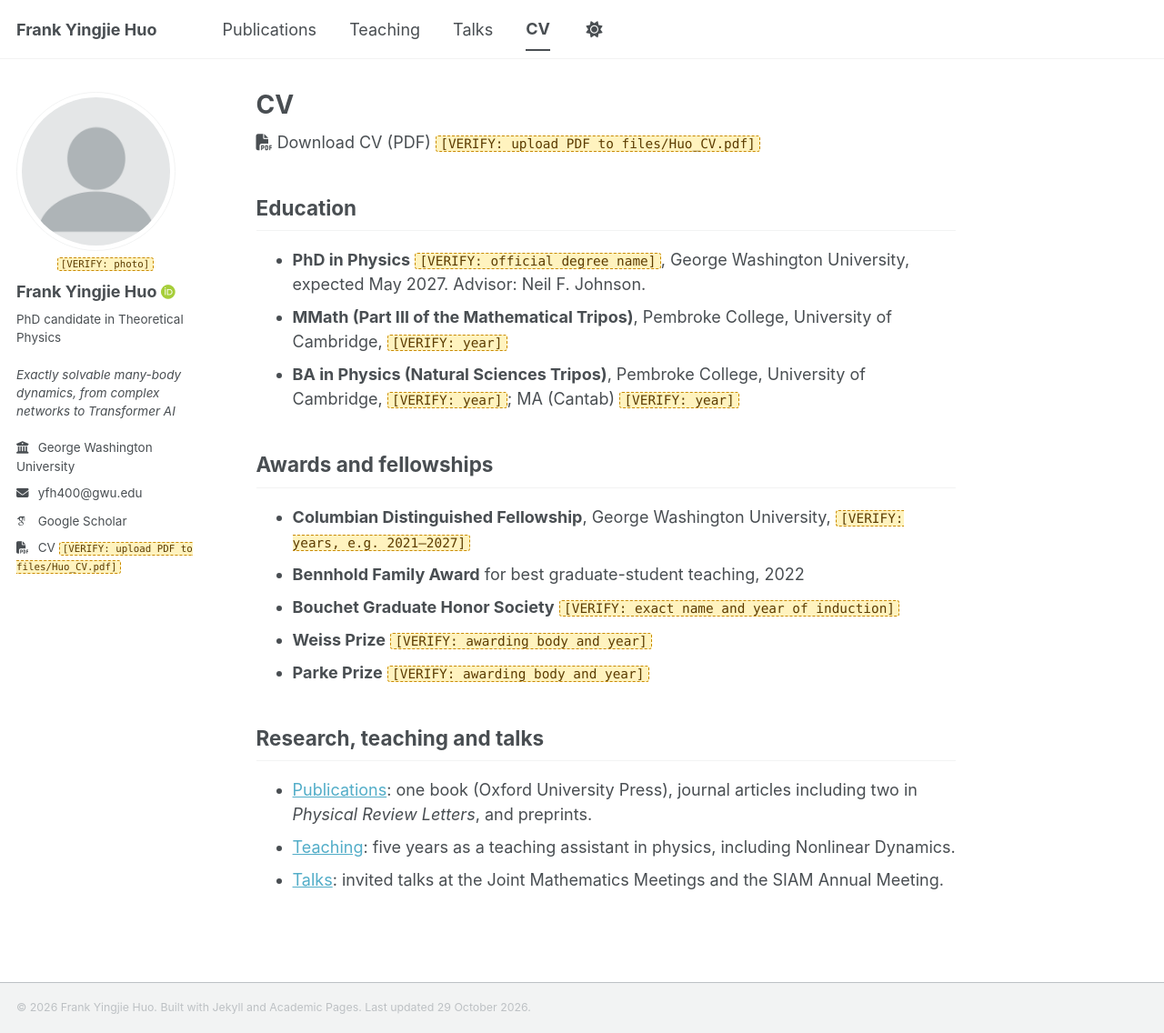
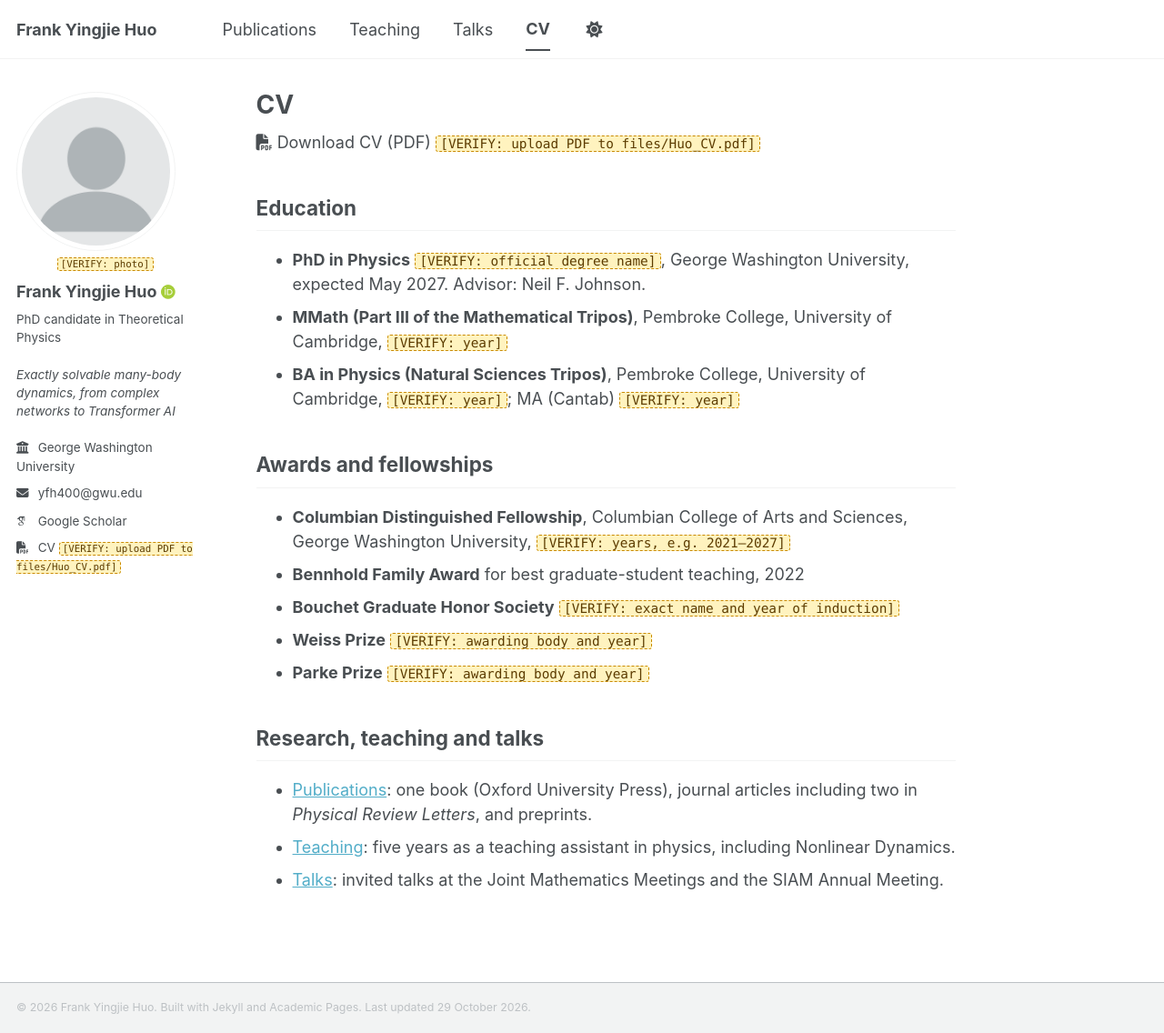
Before and after one commit to FrankHuo-217/huo.github.io, a Jekyll site: the page built from _pages/cv.md, in a window 1280 px wide and 1136 px high. Shown: the whole window at 91% size. Built offline with Jekyll 4.4.1, drawn with Linux system fonts in a browser that asks for light colours; some web fonts are replaced; a script bundle is joined from its source files by our own code.

Commit message:
Name the college that awards the Columbian Distinguished Fellowship
Co-Authored-By: Claude Opus 5.5 <noreply@anthropic.com>
Claude-Session: https://claude.ai/code/session_01EX1ohUgYjPPjqdCJmoT8XW

```diff
--- a/_pages/cv.md
+++ b/_pages/cv.md
@@ -16,7 +16,7 @@ redirect_from:
 
 ## Awards and fellowships
 
-- **Columbian Distinguished Fellowship**, George Washington University, {% include verify.html note="years, e.g. 2021–2027" %}
+- **Columbian Distinguished Fellowship**, Columbian College of Arts and Sciences, George Washington University, {% include verify.html note="years, e.g. 2021–2027" %}
 - **Bennhold Family Award** for best graduate-student teaching, 2022
 - **Bouchet Graduate Honor Society** {% include verify.html note="exact name and year of induction" %}
 - **Weiss Prize** {% include verify.html note="awarding body and year" %}
```
